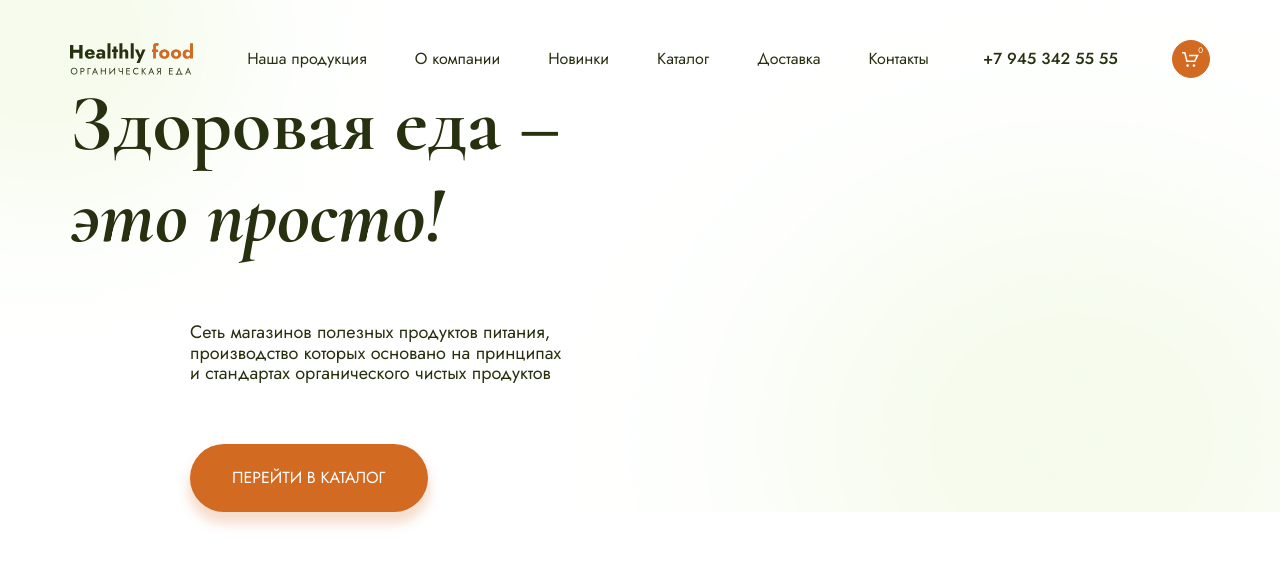
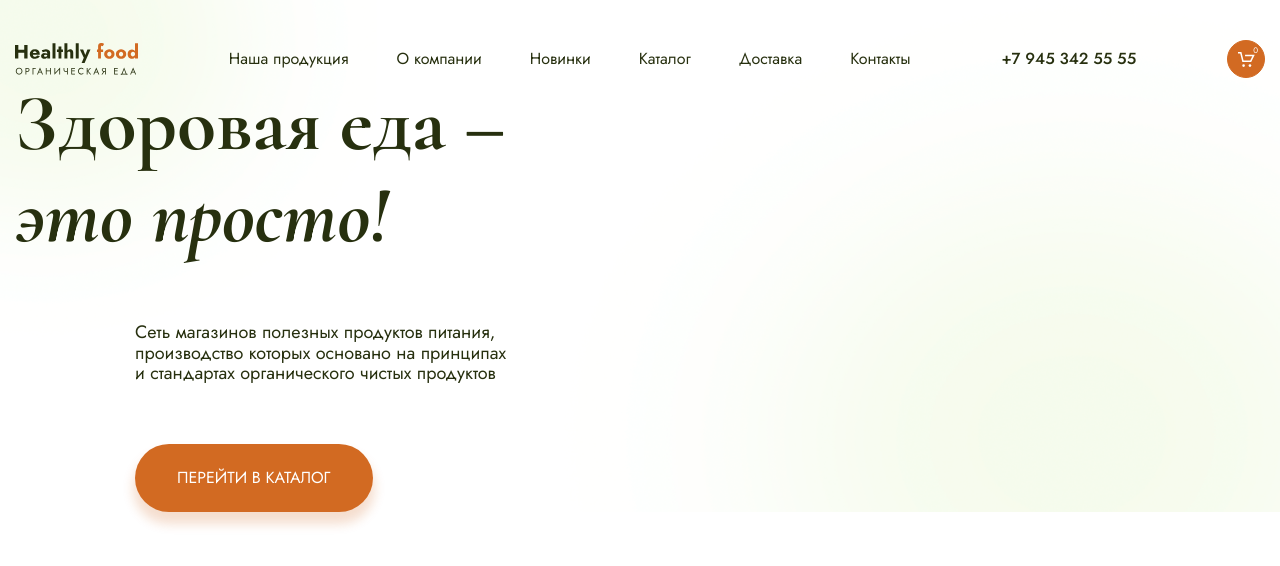
Before and after one commit to Kus-Elagina/Module02-Shop, a website built with webpack: page src/index.html in a window 1280 px wide. Built offline with nearby package versions, Linux system fonts and the light colour scheme.

Commit message:
correct container and header

```diff
--- a/src/styles/main.scss
+++ b/src/styles/main.scss
@@ -18,7 +18,7 @@ body {
 }
 
 .header {
-    max-width: 1140px;
+    max-width: 1440px;
     margin: 0 auto;
     padding: 4rem 15px 0 15px;
     display: flex;
@@ -80,7 +80,7 @@ body {
     height: 3.2rem;
 }
 .container {
-    max-width: 1140px;
+    max-width: 1440px;
     margin: 0 auto;
     padding-left: 15px;
     padding-right: 15px;
```
Also changed, not shown: dist/styles/main.css.
